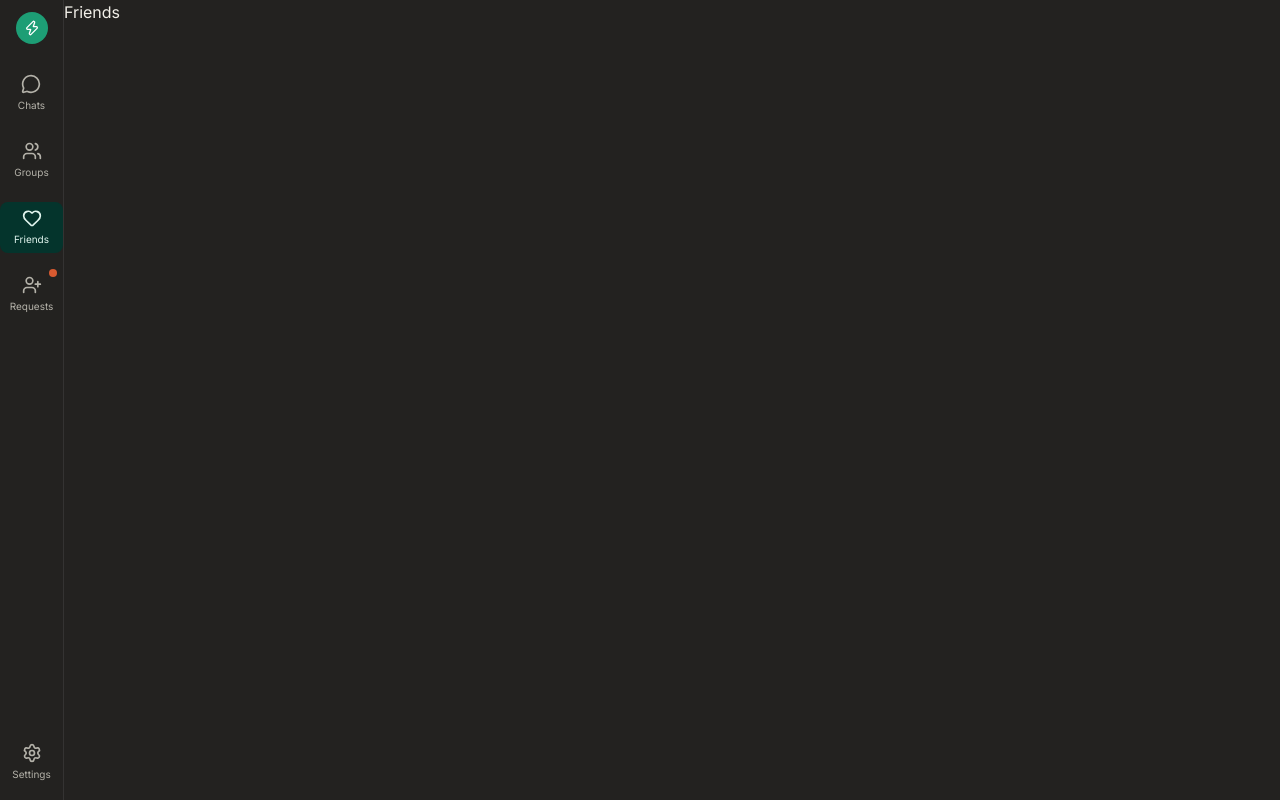
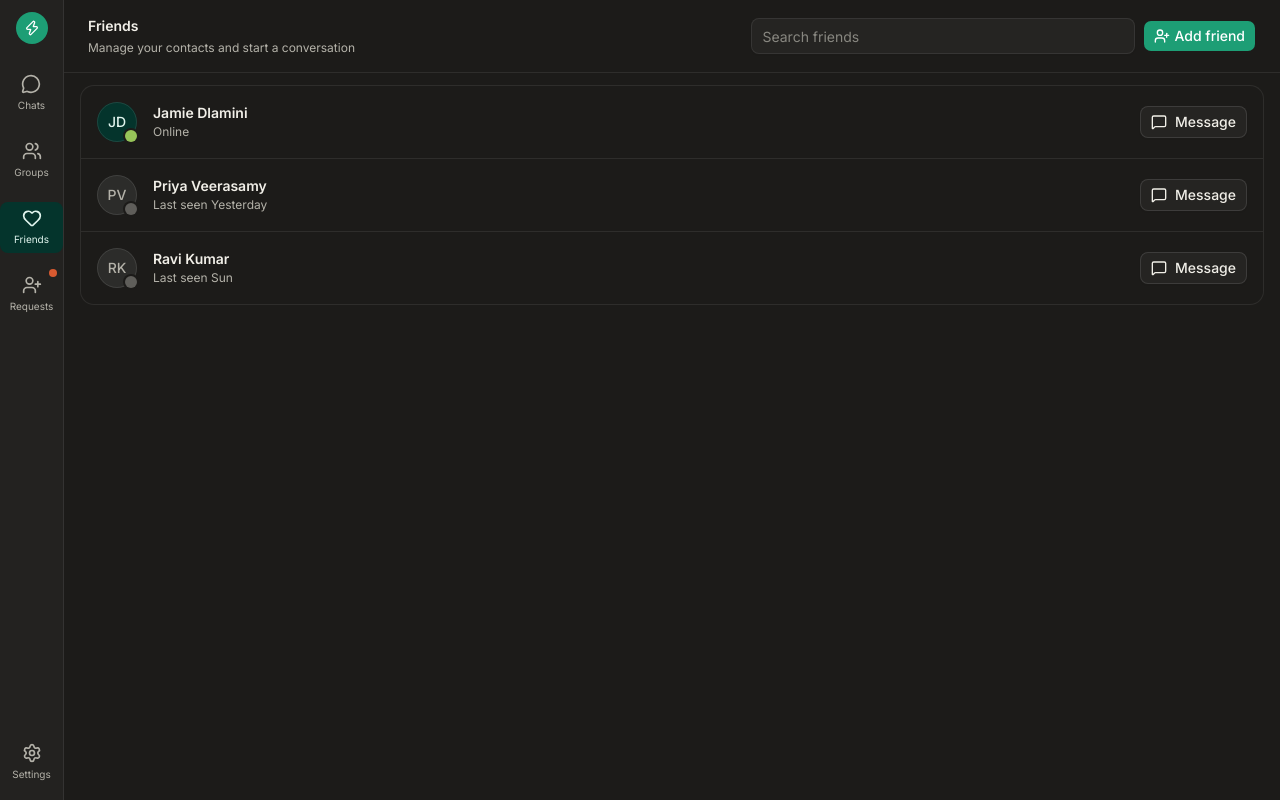
Before and after one commit to emmanuelpam03/Linky, a Next.js app: page /friends in a window 1280 px wide. Built offline with nearby package versions, Linux system fonts and the light colour scheme.

Commit message:
Refactor friend components to enhance UI and functionality

```diff
--- a/app/(chat)/friends/page.tsx
+++ b/app/(chat)/friends/page.tsx
@@ -1,9 +1,8 @@
-import React from 'react'
+import React from "react"
+import FriendList from "@/components/friends/FriendList"
 
-const page = () => {
-  return (
-    <div>Friends</div>
-  )
+const Page = () => {
+  return <FriendList />
 }
 
-export default page
+export default Page
--- a/components/friends/FriendItem.tsx
+++ b/components/friends/FriendItem.tsx
@@ -1,8 +1,69 @@
-import React from 'react'
+"use client"
 
-const FriendItem = () => {
+import React from "react"
+import { Avatar, AvatarFallback, AvatarBadge } from "@/components/ui/avatar"
+import { Button } from "@/components/ui/button"
+import { MessageSquare } from "lucide-react"
+import type { Conversation } from "@/types"
+import { cn } from "@/lib/utils"
+
+type FriendItemProps = {
+  friend: Conversation
+  onMessage?: (id: string) => void
+}
+
+const FriendItem = ({ friend, onMessage }: FriendItemProps) => {
+  const { id, name, initials, isOnline, timestamp } = friend
+
+  const fallbackInitials =
+    initials || name.split(" ").map((s) => s[0]).filter(Boolean).slice(0, 2).join("")
+
   return (
-    <div>FriendItem</div>
+    <div className="flex items-center justify-between gap-4 px-4 py-4 transition-colors hover:bg-(--color-background-secondary)">
+      <div className="flex items-center gap-4">
+        <div className="relative">
+          <Avatar size="lg">
+            <AvatarFallback
+              className={cn(
+                "text-sm font-medium",
+                isOnline
+                  ? "bg-(--color-brand-50) text-(--color-brand-900)"
+                  : "bg-(--color-background-tertiary) text-(--color-text-secondary)"
+              )}
+            >
+              {fallbackInitials}
+            </AvatarFallback>
+            <AvatarBadge
+              className={cn(
+                isOnline
+                  ? "bg-(--color-status-online)"
+                  : "bg-(--color-status-offline)",
+                "size-2.5 ring-2 ring-(--color-background-primary)"
+              )}
+            />
+          </Avatar>
+        </div>
+
+        <div className="min-w-0">
+          <div className="text-sm font-semibold leading-tight text-(--color-text-primary)">
+            {name}
+          </div>
+          <div className="mt-0.5 truncate text-xs text-(--color-text-secondary)">
+            {isOnline ? "Online" : `Last seen ${timestamp ?? "--"}`}
+          </div>
+        </div>
+      </div>
+
+      <Button
+        variant="outline"
+        size="sm"
+        onClick={() => onMessage?.(id)}
+        className="gap-2 rounded-md border-(--color-border-tertiary) bg-(--color-background-primary) text-(--color-text-primary) hover:bg-(--color-background-secondary)"
+      >
+        <MessageSquare className="size-4" />
+        Message
+      </Button>
+    </div>
   )
 }
 
--- a/components/friends/FriendList.tsx
+++ b/components/friends/FriendList.tsx
@@ -1,8 +1,63 @@
-import React from 'react'
+"use client"
+
+import React, { useMemo, useState } from "react"
+import FriendItem from "./FriendItem"
+import { Input } from "@/components/ui/input"
+import { Button } from "@/components/ui/button"
+import { UserPlus } from "lucide-react"
+import { mockConversations } from "@/lib/mock-conversations"
 
 const FriendList = () => {
+  const [query, setQuery] = useState("")
+
+  const friends = useMemo(() => mockConversations.filter((c) => !c.isGroup), [])
+
+  const filtered = useMemo(
+    () =>
+      friends.filter((f) =>
+        f.name.toLowerCase().includes(query.trim().toLowerCase())
+      ),
+    [friends, query]
+  )
+
   return (
-    <div>FriendList</div>
+    <div className="flex h-full min-h-0 w-full flex-col bg-(--color-background-primary)">
+      <header className="flex items-center justify-between gap-4 border-b border-(--color-border-tertiary) px-6 py-4">
+        <div>
+          <h2 className="text-sm font-semibold text-(--color-text-primary)">
+            Friends
+          </h2>
+          <p className="mt-1 text-xs text-(--color-text-secondary)">
+            Manage your contacts and start a conversation
+          </p>
+        </div>
+
+        <div className="flex w-full max-w-xl flex-wrap items-center justify-end gap-2">
+          <Input
+            placeholder="Search friends"
+            value={query}
+            onChange={(e) => setQuery(e.target.value)}
+            className="max-w-sm rounded-md border-(--color-border-tertiary) bg-(--color-background-secondary) text-(--color-text-primary) placeholder:text-(--color-text-tertiary)"
+          />
+          <Button
+            variant="default"
+            size="sm"
+            className="rounded-md bg-(--color-brand-400) text-white hover:bg-(--color-brand-600)"
+          >
+            <UserPlus className="size-4" />
+            Add friend
+          </Button>
+        </div>
+      </header>
+
+      <div className="flex-1 min-h-0 overflow-y-auto px-4 py-3">
+        <div className="flex flex-col divide-y divide-(--color-border-tertiary) rounded-xl border border-(--color-border-tertiary) bg-(--color-background-primary)">
+          {filtered.map((f) => (
+            <FriendItem key={f.id} friend={f} />
+          ))}
+        </div>
+      </div>
+    </div>
   )
 }
 
--- a/components/layout/AppShell.tsx
+++ b/components/layout/AppShell.tsx
@@ -4,7 +4,7 @@ export default function AppShell({ children }: { children: React.ReactNode }) {
   return (
     <div className="flex h-screen overflow-hidden">
       <NavRail />
-      <main className="flex-1 flex overflow-hidden">{children}</main>
+      <main className="flex-1 flex min-h-0 min-w-0 overflow-hidden">{children}</main>
     </div>
   );
 }
```
